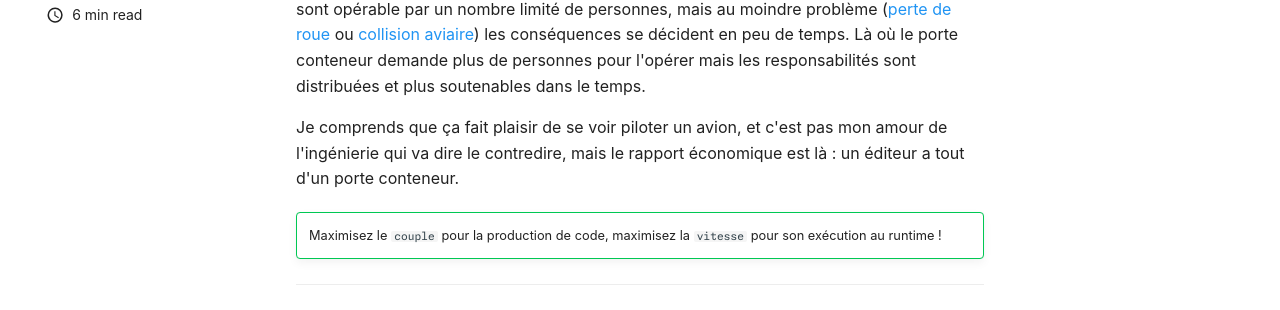
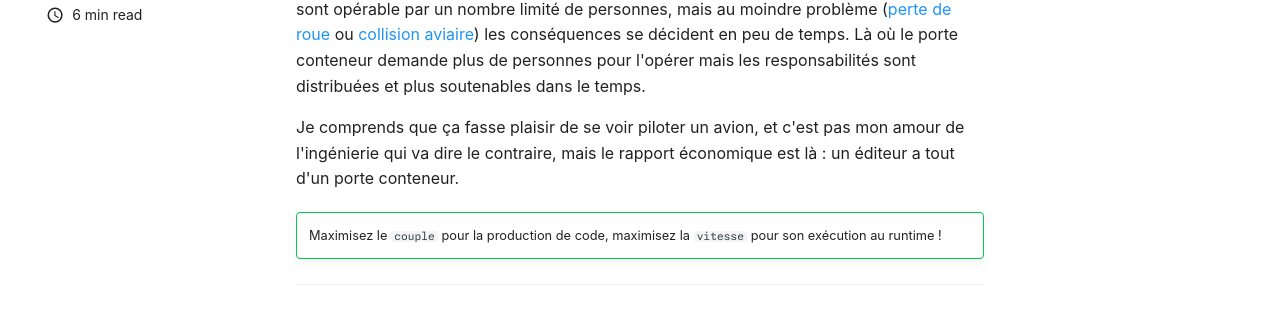
Before and after one commit to Baptouuuu/baptouuuu.github.io, an MkDocs documentation site: the page built from docs/blog/posts/ia/difference-vitesse-impact.md, in a window 1280 px wide and 900 px high, scrolled down 3435 px. Shown: the part 334-644 px from the top of the window. Built offline with MkDocs 1.6.1 and Material for MkDocs 9.7.7, drawn with Linux system fonts in a browser that asks for light colours.

Commit message:
Update docs/blog/posts/ia/difference-vitesse-impact.md
Co-authored-by: Romain Canon <romain.hydrocanon@gmail.com>

```diff
--- a/docs/blog/posts/ia/difference-vitesse-impact.md
+++ b/docs/blog/posts/ia/difference-vitesse-impact.md
@@ -102,7 +102,7 @@ Ce parallèle avec le transport mécanisé montre également un paradoxe de l'us
 
 Cela montre également un autre danger : le bus factor. Ces transports à grande vitesse sont opérable par un nombre limité de personnes, mais au moindre problème ([perte de roue](https://www.youtube.com/watch?v=ZMZJ3ZaEcIQ) ou [collision aviaire](https://en.wikipedia.org/wiki/US_Airways_Flight_1549)) les conséquences se décident en peu de temps. Là où le porte conteneur demande plus de personnes pour l'opérer mais les responsabilités sont distribuées et plus soutenables dans le temps.
 
-Je comprends que ça fait plaisir de se voir piloter un avion, et c'est pas mon amour de l'ingénierie qui va dire le contredire, mais le rapport économique est là : un éditeur a tout d'un porte conteneur.
+Je comprends que ça fasse plaisir de se voir piloter un avion, et c'est pas mon amour de l'ingénierie qui va dire le contraire, mais le rapport économique est là : un éditeur a tout d'un porte conteneur.
 
 !!! success ""
     Maximisez le `couple` pour la production de code, maximisez la `vitesse` pour son exécution au runtime !
```
